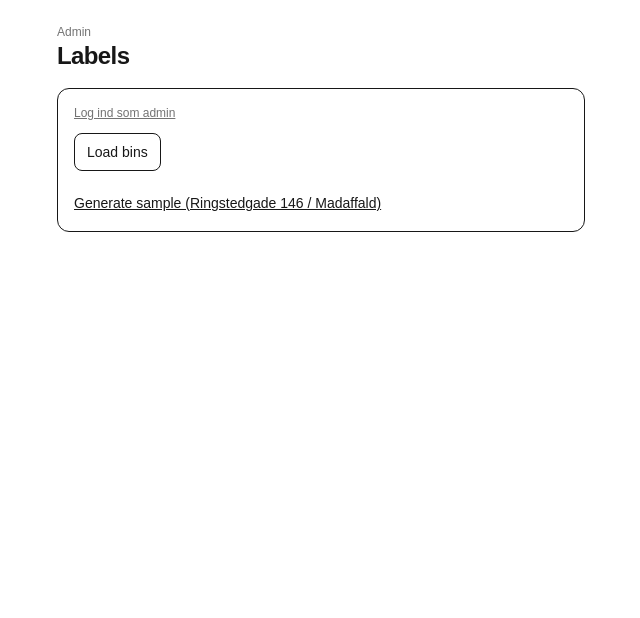
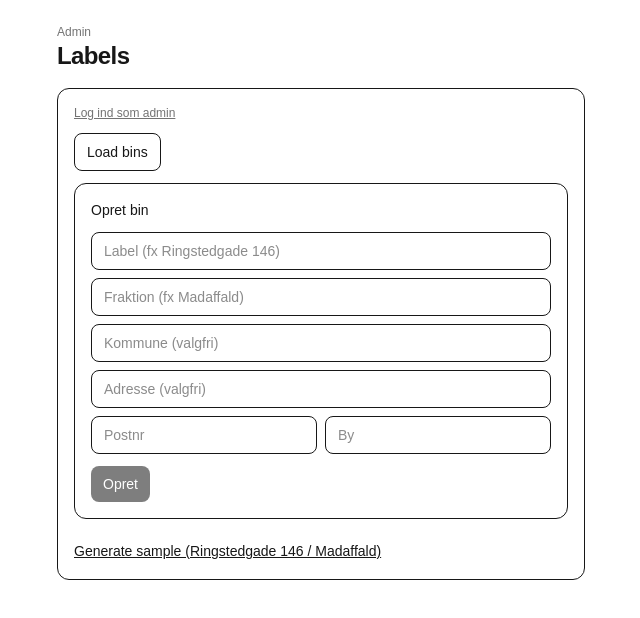
Before and after one commit to hiko1981/qrlabel-bins, a Next.js app: page /admin/labels in a window 1280 px wide. Shown: the top 618 px of the page, without its empty margins (319-959 px from the left). Built offline with nearby package versions, Linux system fonts and the light colour scheme.

Commit message:
Add admin UI for creating bins and claim contacts

```diff
--- a/src/app/admin/labels/ui.tsx
+++ b/src/app/admin/labels/ui.tsx
@@ -16,16 +16,80 @@ export function AdminLabels() {
   const [bins, setBins] = useState<BinRow[]>([]);
   const [selectedToken, setSelectedToken] = useState<string>('');
   const [error, setError] = useState<string | null>(null);
+  const [info, setInfo] = useState<string | null>(null);
+  const [creating, setCreating] = useState(false);
+  const [newBin, setNewBin] = useState({
+    label: '',
+    municipality: '',
+    addressLine1: '',
+    postalCode: '',
+    city: '',
+    country: 'Danmark',
+    wasteStream: '',
+  });
+  const [contact, setContact] = useState<{ role: 'owner' | 'worker'; email: string; phone: string }>({
+    role: 'owner',
+    email: '',
+    phone: '',
+  });
   const sampleToken = useMemo(() => 'JcX5YxtiBOc8aYmP', []);
   const locale = useMemo(() => (typeof navigator !== 'undefined' ? navigator.language : null), []);
 
   async function loadBins() {
     setError(null);
+    setInfo(null);
     const res = await fetch('/api/admin/bins');
     if (!res.ok) throw new Error(await res.text());
     const data = (await res.json()) as { bins: BinRow[] };
     setBins(data.bins);
     if (!selectedToken && data.bins[0]?.token) setSelectedToken(data.bins[0].token);
+  }
+
+  async function createBin() {
+    setError(null);
+    setInfo(null);
+    setCreating(true);
+    try {
+      const res = await fetch('/api/admin/create-bin', {
+        method: 'POST',
+        headers: { 'content-type': 'application/json' },
+        body: JSON.stringify({
+          label: newBin.label,
+          municipality: newBin.municipality || undefined,
+          addressLine1: newBin.addressLine1 || undefined,
+          postalCode: newBin.postalCode || undefined,
+          city: newBin.city || undefined,
+          country: newBin.country || undefined,
+          wasteStream: newBin.wasteStream || undefined,
+        }),
+      });
+      if (!res.ok) throw new Error(await res.text());
+      const data = (await res.json()) as { binToken: string; qrLabelUrl: string };
+      setInfo(`Oprettet: ${data.binToken}`);
+      setSelectedToken(data.binToken);
+      await loadBins();
+    } finally {
+      setCreating(false);
+    }
+  }
+
+  async function addClaimContact() {
+    setError(null);
+    setInfo(null);
+    if (!selectedToken) throw new Error('Vælg en bin først');
+    const res = await fetch('/api/admin/add-claim-contact', {
+      method: 'POST',
+      headers: { 'content-type': 'application/json' },
+      body: JSON.stringify({
+        binToken: selectedToken,
+        role: contact.role,
+        email: contact.email ? contact.email : undefined,
+        phone: contact.phone ? contact.phone : undefined,
+      }),
+    });
+    if (!res.ok) throw new Error(await res.text());
+    setInfo('Kontakt tilføjet');
+    setContact({ ...contact, email: '', phone: '' });
   }
 
   return (
@@ -42,6 +106,58 @@ export function AdminLabels() {
       >
         {t(locale, 'loadBins')}
       </button>
+
+      <div className="rounded-xl border bg-white p-4 space-y-3">
+        <div className="text-sm font-medium">Opret bin</div>
+        <div className="grid gap-2">
+          <input
+            className="w-full rounded-lg border px-3 py-2 text-sm"
+            value={newBin.label}
+            onChange={(e) => setNewBin((s) => ({ ...s, label: e.target.value }))}
+            placeholder="Label (fx Ringstedgade 146)"
+          />
+          <input
+            className="w-full rounded-lg border px-3 py-2 text-sm"
+            value={newBin.wasteStream}
+            onChange={(e) => setNewBin((s) => ({ ...s, wasteStream: e.target.value }))}
+            placeholder="Fraktion (fx Madaffald)"
+          />
+          <input
+            className="w-full rounded-lg border px-3 py-2 text-sm"
+            value={newBin.municipality}
+            onChange={(e) => setNewBin((s) => ({ ...s, municipality: e.target.value }))}
+            placeholder="Kommune (valgfri)"
+          />
+          <input
+            className="w-full rounded-lg border px-3 py-2 text-sm"
+            value={newBin.addressLine1}
+            onChange={(e) => setNewBin((s) => ({ ...s, addressLine1: e.target.value }))}
+            placeholder="Adresse (valgfri)"
+          />
+          <div className="grid grid-cols-2 gap-2">
+            <input
+              className="w-full rounded-lg border px-3 py-2 text-sm"
+              value={newBin.postalCode}
+              onChange={(e) => setNewBin((s) => ({ ...s, postalCode: e.target.value }))}
+              placeholder="Postnr"
+            />
+            <input
+              className="w-full rounded-lg border px-3 py-2 text-sm"
+              value={newBin.city}
+              onChange={(e) => setNewBin((s) => ({ ...s, city: e.target.value }))}
+              placeholder="By"
+            />
+          </div>
+        </div>
+        <button
+          className="rounded-lg bg-black px-3 py-2 text-sm font-medium text-white disabled:opacity-50"
+          type="button"
+          disabled={creating || !newBin.label}
+          onClick={() => createBin().catch((e) => setError(e instanceof Error ? e.message : String(e)))}
+        >
+          Opret
+        </button>
+      </div>
 
       {bins.length ? (
         <>
@@ -73,6 +189,45 @@ export function AdminLabels() {
             <a className="rounded-lg border px-3 py-2 text-sm hover:bg-neutral-50" href={`/api/qr/pdf?token=${encodeURIComponent(selectedToken)}`}>
               PDF
             </a>
+            <a className="rounded-lg border px-3 py-2 text-sm hover:bg-neutral-50" href={`/k/${encodeURIComponent(selectedToken)}`}>
+              Åbn /k
+            </a>
+          </div>
+
+          <div className="rounded-xl border bg-white p-4 space-y-3">
+            <div className="text-sm font-medium">Tilføj claim-kontakt</div>
+            <div className="grid gap-2">
+              <select
+                className="w-full rounded-lg border px-3 py-2 text-sm"
+                value={contact.role}
+                onChange={(e) => setContact((s) => ({ ...s, role: e.target.value === 'worker' ? 'worker' : 'owner' }))}
+              >
+                <option value="owner">owner</option>
+                <option value="worker">worker</option>
+              </select>
+              <input
+                className="w-full rounded-lg border px-3 py-2 text-sm"
+                value={contact.email}
+                onChange={(e) => setContact((s) => ({ ...s, email: e.target.value }))}
+                placeholder="email (valgfri)"
+              />
+              <input
+                className="w-full rounded-lg border px-3 py-2 text-sm"
+                value={contact.phone}
+                onChange={(e) => setContact((s) => ({ ...s, phone: e.target.value }))}
+                placeholder="telefon (valgfri)"
+              />
+            </div>
+            <button
+              className="rounded-lg border px-3 py-2 text-sm hover:bg-neutral-50"
+              type="button"
+              onClick={() => addClaimContact().catch((e) => setError(e instanceof Error ? e.message : String(e)))}
+            >
+              Tilføj
+            </button>
+            <div className="text-xs text-neutral-500">
+              Scanner bruger herefter “Jeg er ejer/medarbejder” og får OTP sendt automatisk til registreret kontakt.
+            </div>
           </div>
         </>
       ) : null}
@@ -83,6 +238,7 @@ export function AdminLabels() {
         </a>
       </div>
 
+      {info ? <div className="text-sm text-green-700">{info}</div> : null}
       {error ? <div className="text-sm text-red-600">{error}</div> : null}
     </div>
   );
```
Also changed, not shown: 1 other file (tests, documents, lock files or other folders).
